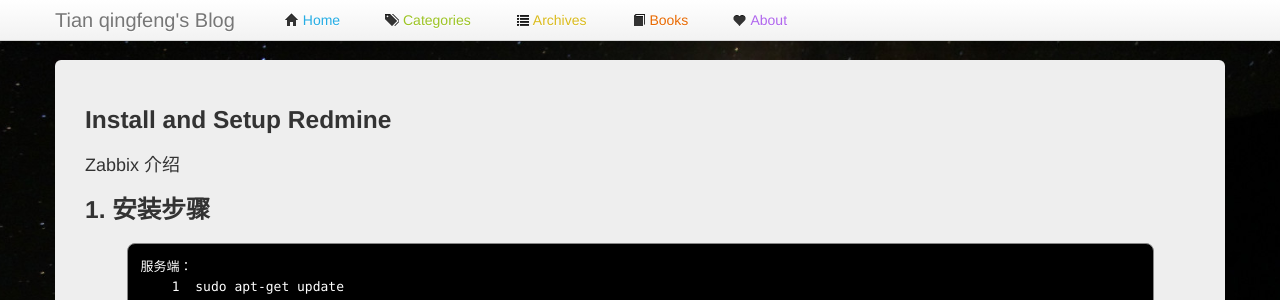
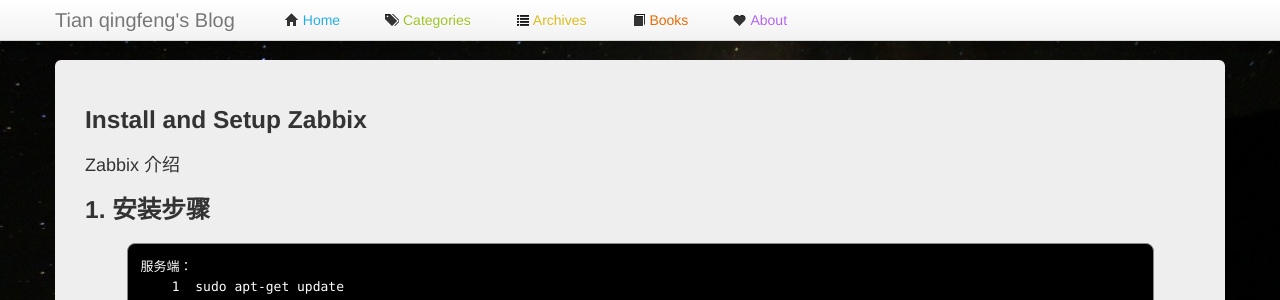
Before and after one commit to tianqf/tianqf.github.com, a Jekyll site: the page built from _posts/2015-11-04-install-and-setup-zabbix.html, in a window 1280 px wide and 900 px high. Shown: the top 300 px of the window. Built offline with Jekyll 4.4.1, drawn with Linux system fonts in a browser that asks for light colours; comment, search, counter and statistics services are not loaded.

Commit message:
Initial commit

```diff
--- a/_posts/2015-11-04-install-and-setup-zabbix.html
+++ b/_posts/2015-11-04-install-and-setup-zabbix.html
@@ -1,7 +1,7 @@
 ---
 layout: post
-title: Install and Setup Redmine
-description: Install and Setup Redmine
+title: Install and Setup Zabbix
+description: Install and Setup Zabbix
 categories: Tools
 tags: Tools
 record_on: 2015-11-04
--- a/_posts/2015-11-14-install-and-setup-redmine.html
+++ b/_posts/2015-11-14-install-and-setup-redmine.html
@@ -11,6 +11,7 @@
 
 <h3>1. 安装步骤</h3>
 <pre class="prettyprint lang-html">
+    以下动作全部在root下面完成
     # sudo su -
 
   1 # lsb_release -a
```
